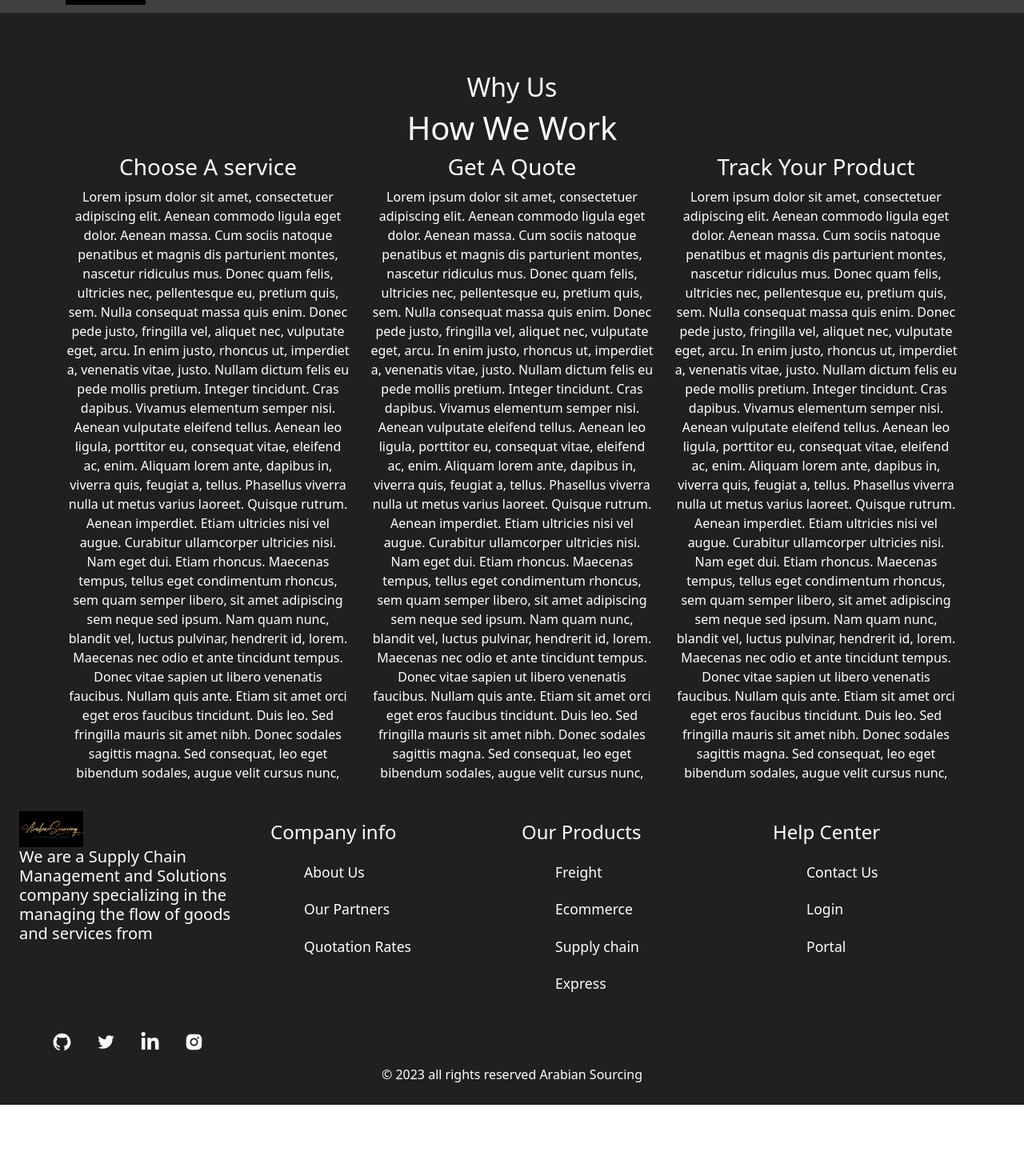
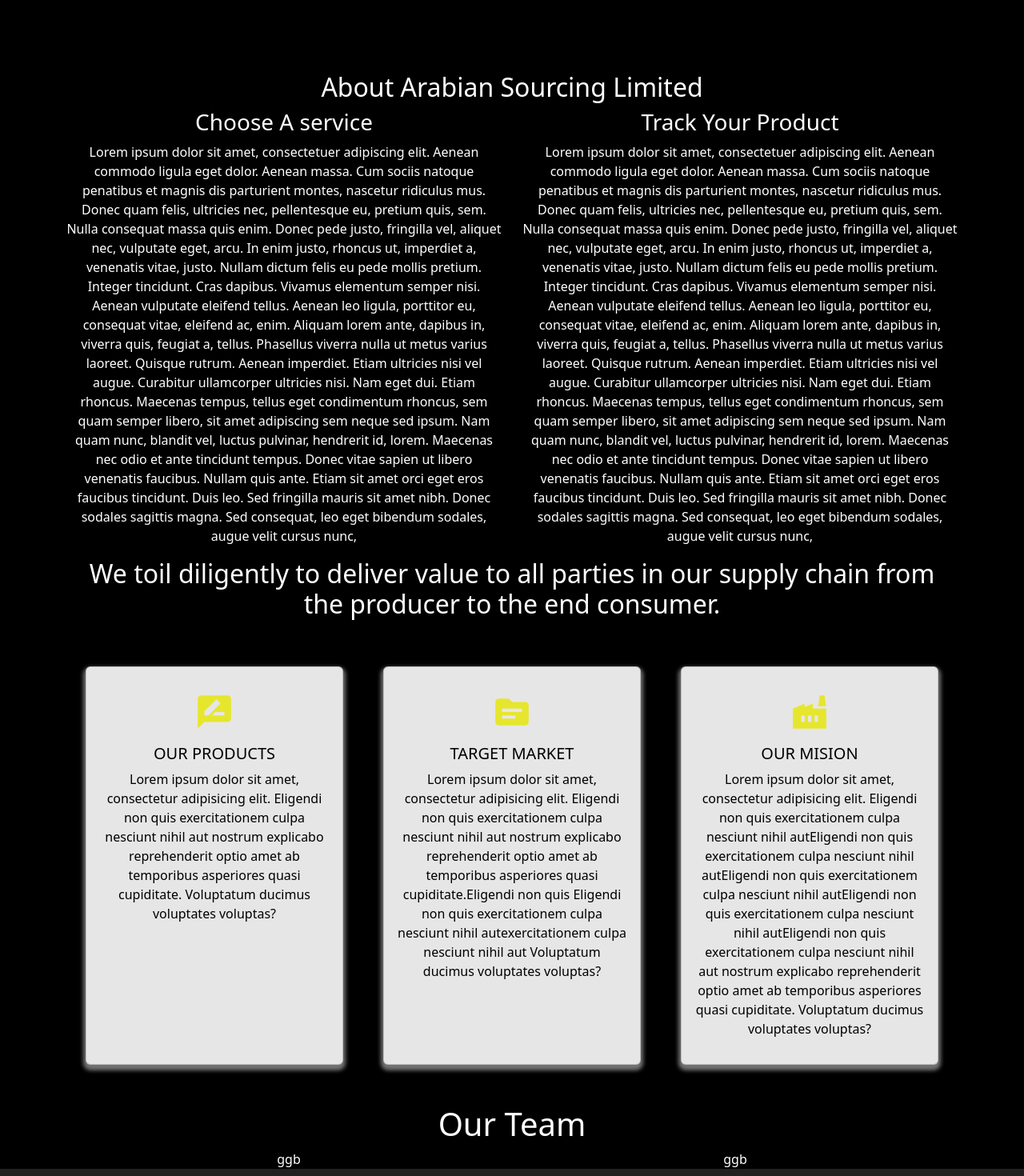
Before and after one commit to meekkaran/Supply-Chain-Management, a React (Create React App) app: page /about in a window 1280 px wide. Shown: the part 60-1530 px from the top of the page at 80% size. Before the commit the page ends 1441 px from the top, so only its background shows below. Built offline with nearby package versions, Linux system fonts and the light colour scheme.

Commit message:
replacing lorem with real content

```diff
--- a/src/App.css
+++ b/src/App.css
@@ -1,6 +1,6 @@
 .App {
   text-align: center;
-  background-color: #202020;
+  background-color: #000;
   color: #fff;
 }
 
--- a/src/components/About/About.js
+++ b/src/components/About/About.js
@@ -5,35 +5,102 @@
 import "./about.css";
 import bgQuote  from "../../Assets/air2.jpg";
 import { TextField, Typography } from "@mui/material";
+import RateReviewIcon from '@mui/icons-material/RateReview';
+import SourceIcon from '@mui/icons-material/Source';
+import FactoryIcon from '@mui/icons-material/Factory';
 
 function About() {
   return (
     <section>
       <Container fluid className="about-section" id="about">
-        <h2>Why Us</h2>
+        <h2>About Arabian Sourcing Limited</h2>
         <Container>
         <Row>
-          <h1 style={{ textAlign: "center" }}>How We Work</h1>
-          <Col md={4} className="about-description">
+          <Col md={6} className="about-description">
             <div className="">
               <h3>Choose A service</h3>
               <p>Lorem ipsum dolor sit amet, consectetuer adipiscing elit. Aenean commodo ligula eget dolor. Aenean massa. Cum sociis natoque penatibus et magnis dis parturient montes, nascetur ridiculus mus. Donec quam felis, ultricies nec, pellentesque eu, pretium quis, sem. Nulla consequat massa quis enim. Donec pede justo, fringilla vel, aliquet nec, vulputate eget, arcu. In enim justo, rhoncus ut, imperdiet a, venenatis vitae, justo. Nullam dictum felis eu pede mollis pretium. Integer tincidunt. Cras dapibus. Vivamus elementum semper nisi. Aenean vulputate eleifend tellus. Aenean leo ligula, porttitor eu, consequat vitae, eleifend ac, enim. Aliquam lorem ante, dapibus in, viverra quis, feugiat a, tellus. Phasellus viverra nulla ut metus varius laoreet. Quisque rutrum. Aenean imperdiet. Etiam ultricies nisi vel augue. Curabitur ullamcorper ultricies nisi. Nam eget dui. Etiam rhoncus. Maecenas tempus, tellus eget condimentum rhoncus, sem quam semper libero, sit amet adipiscing sem neque sed ipsum. Nam quam nunc, blandit vel, luctus pulvinar, hendrerit id, lorem. Maecenas nec odio et ante tincidunt tempus. Donec vitae sapien ut libero venenatis faucibus. Nullam quis ante. Etiam sit amet orci eget eros faucibus tincidunt. Duis leo. Sed fringilla mauris sit amet nibh. Donec sodales sagittis magna. Sed consequat, leo eget bibendum sodales, augue velit cursus nunc,</p>
             </div>
           </Col>
-          <Col md={4} className="about-description">
-            <div className="">
-              <h3>Get A Quote</h3>
-              <p>Lorem ipsum dolor sit amet, consectetuer adipiscing elit. Aenean commodo ligula eget dolor. Aenean massa. Cum sociis natoque penatibus et magnis dis parturient montes, nascetur ridiculus mus. Donec quam felis, ultricies nec, pellentesque eu, pretium quis, sem. Nulla consequat massa quis enim. Donec pede justo, fringilla vel, aliquet nec, vulputate eget, arcu. In enim justo, rhoncus ut, imperdiet a, venenatis vitae, justo. Nullam dictum felis eu pede mollis pretium. Integer tincidunt. Cras dapibus. Vivamus elementum semper nisi. Aenean vulputate eleifend tellus. Aenean leo ligula, porttitor eu, consequat vitae, eleifend ac, enim. Aliquam lorem ante, dapibus in, viverra quis, feugiat a, tellus. Phasellus viverra nulla ut metus varius laoreet. Quisque rutrum. Aenean imperdiet. Etiam ultricies nisi vel augue. Curabitur ullamcorper ultricies nisi. Nam eget dui. Etiam rhoncus. Maecenas tempus, tellus eget condimentum rhoncus, sem quam semper libero, sit amet adipiscing sem neque sed ipsum. Nam quam nunc, blandit vel, luctus pulvinar, hendrerit id, lorem. Maecenas nec odio et ante tincidunt tempus. Donec vitae sapien ut libero venenatis faucibus. Nullam quis ante. Etiam sit amet orci eget eros faucibus tincidunt. Duis leo. Sed fringilla mauris sit amet nibh. Donec sodales sagittis magna. Sed consequat, leo eget bibendum sodales, augue velit cursus nunc,</p>
-            </div>
-          </Col>
-          <Col md={4} className="about-description">
+          <Col md={6} className="about-description">
             <div className="">
               <h3>Track Your Product</h3>
               <p>Lorem ipsum dolor sit amet, consectetuer adipiscing elit. Aenean commodo ligula eget dolor. Aenean massa. Cum sociis natoque penatibus et magnis dis parturient montes, nascetur ridiculus mus. Donec quam felis, ultricies nec, pellentesque eu, pretium quis, sem. Nulla consequat massa quis enim. Donec pede justo, fringilla vel, aliquet nec, vulputate eget, arcu. In enim justo, rhoncus ut, imperdiet a, venenatis vitae, justo. Nullam dictum felis eu pede mollis pretium. Integer tincidunt. Cras dapibus. Vivamus elementum semper nisi. Aenean vulputate eleifend tellus. Aenean leo ligula, porttitor eu, consequat vitae, eleifend ac, enim. Aliquam lorem ante, dapibus in, viverra quis, feugiat a, tellus. Phasellus viverra nulla ut metus varius laoreet. Quisque rutrum. Aenean imperdiet. Etiam ultricies nisi vel augue. Curabitur ullamcorper ultricies nisi. Nam eget dui. Etiam rhoncus. Maecenas tempus, tellus eget condimentum rhoncus, sem quam semper libero, sit amet adipiscing sem neque sed ipsum. Nam quam nunc, blandit vel, luctus pulvinar, hendrerit id, lorem. Maecenas nec odio et ante tincidunt tempus. Donec vitae sapien ut libero venenatis faucibus. Nullam quis ante. Etiam sit amet orci eget eros faucibus tincidunt. Duis leo. Sed fringilla mauris sit amet nibh. Donec sodales sagittis magna. Sed consequat, leo eget bibendum sodales, augue velit cursus nunc,</p>
             </div>
           </Col>
+        </Row>
 
+        <Container>
+        <h2>We toil diligently to deliver value to all parties in our supply chain from the producer to the end consumer.</h2>
+        <Row>
+        <Col md={4} className="home-card">
+            <Card className="home-card-view">
+              <Card.Body>
+                <RateReviewIcon className="icon-colour" style={{ fontSize: "50px" }}/>
+                <Card.Title>OUR PRODUCTS </Card.Title>
+                <Card.Text style={{ textAlign: "center" }}>
+                  <p>Lorem ipsum dolor sit amet, consectetur adipisicing elit. Eligendi non quis exercitationem culpa nesciunt nihil aut nostrum explicabo reprehenderit optio amet ab temporibus asperiores quasi cupiditate. Voluptatum ducimus voluptates voluptas?</p>
+                </Card.Text>
+              </Card.Body>
+            </Card>
+          </Col>
+          <Col md={4} className="home-card">
+            <Card className="home-card-view">
+              <Card.Body>
+                <SourceIcon className="icon-colour" style={{ fontSize: "50px" }}/>
+                <Card.Title>TARGET MARKET</Card.Title>
+                <Card.Text style={{ textAlign: "center" }}>
+                  <p>Lorem ipsum dolor sit amet, consectetur adipisicing elit.
+                     Eligendi non quis exercitationem culpa nesciunt nihil aut nostrum explicabo
+                     reprehenderit optio amet ab temporibus asperiores quasi cupiditate.Eligendi non quis Eligendi non quis exercitationem culpa nesciunt nihil autexercitationem culpa nesciunt nihil aut Voluptatum ducimus voluptates voluptas?</p>
+                </Card.Text>
+              </Card.Body>
+            </Card>
+          </Col>
+          <Col md={4} className="home-card">
+            <Card className="home-card-view">
+              <Card.Body>
+                <FactoryIcon className="icon-colour" style={{ fontSize: "50px" }}/>
+                <Card.Title>OUR MISION </Card.Title>
+                <Card.Text style={{ textAlign: "center" }}>
+                  <p>Lorem ipsum dolor sit amet, consectetur adipisicing elit. Eligendi non quis exercitationem culpa nesciunt nihil autEligendi non quis exercitationem culpa nesciunt nihil autEligendi non quis exercitationem
+                     culpa nesciunt nihil autEligendi non quis exercitationem culpa nesciunt nihil autEligendi non quis exercitationem culpa nesciunt nihil aut nostrum explicabo reprehenderit optio amet ab temporibus asperiores quasi cupiditate. Voluptatum ducimus voluptates voluptas?</p>
+                </Card.Text>
+              </Card.Body>
+            </Card>
+          </Col>
         </Row>
+        </Container>
+
+        {/* our team section */}
+
+        <Container>
+          <h1>Our Team</h1>
+          {/* <div class="header"><h1>Our Team</h1></div>
+          <div class="teams">
+            <img src="svg/profil1.vg" alt="team img"></img>
+            <div className="name">John Doe</div>
+            <div className="design">Manager</div>
+            <div className="about">dummy text of the printing and typesetting industry. Lorem Ipsum has been the industry's standard dummy text ever since the 1500s, when an unknown
+             printer took a galley of type and scrambled it to make
+             a type specimen book.</div>
+            <div className="social-links">
+              <a href="#"><i className="fa fa-facebook"></i></a>
+              <a href="#"><i className="fa fa-twitter"></i></a>
+              <a href="#"><i className="fa fa-linkedIn"></i></a>
+            </div>
+          </div> */}
+          <Row>
+            <Col md={6} className="team-section">
+              ggb
+            </Col>
+            <Col md={6} className="team-section">
+              ggb
+            </Col>
+          </Row>
+        </Container>
+
+
       </Container>
 
       </Container>
--- a/src/components/About/about.css
+++ b/src/components/About/about.css
@@ -6,3 +6,28 @@
     margin: 0;
     padding: 0;
 }
+.home-card {
+    padding-top: 50px !important;
+    padding-bottom: 50px !important;
+    padding-left: 25px !important;
+    padding-right: 25px !important;
+    height: auto !important;
+  }
+
+  .home-card-view {
+    box-shadow: 0 4px 5px 3px gray !important;
+    color: #000 !important;
+    background-color: #fff !important;
+    opacity: 0.9 !important;
+    transition: all 0.5s ease 0s !important;
+    height: 100% !important;
+  }
+
+.home-card .home-buttons{
+  background-color: #d4af37;
+  color: #fff;
+}
+.icon-colour {
+    color: #ffff33  !important;
+    margin: 15px;
+  }
--- a/src/components/Home/Home.js
+++ b/src/components/Home/Home.js
@@ -24,7 +24,7 @@
                     </h4>
                     <p>Simplify your life</p>
                     <Button  className="home-buttons">
-                        Browse our plans
+                        GET A QUOTE
                     </Button>
                 </div>
             </Col>
--- a/src/components/Home/home.css
+++ b/src/components/Home/home.css
@@ -139,9 +139,9 @@
   }
 
   .home-card-view {
-    box-shadow: 0 4px 5px 3px rgba(216, 175, 13, 0.459) !important;
-    /* color: white !important; */
-    background-color: transparent !important;
+    box-shadow: 0 4px 5px 3px gray !important;
+    color: #000 !important;
+    background-color: #fff !important;
     opacity: 0.9 !important;
     transition: all 0.5s ease 0s !important;
     height: 100% !important;
--- a/src/components/Navbar/navbar.css
+++ b/src/components/Navbar/navbar.css
@@ -10,7 +10,7 @@
   }
 
   .navbar {
-    background-color: #404040 !important;
+    background-color: #000 !important;
     position: fixed !important;
     transition: all 0.3s ease-out 0s !important;
     padding: 0.3rem 2rem !important;
```
